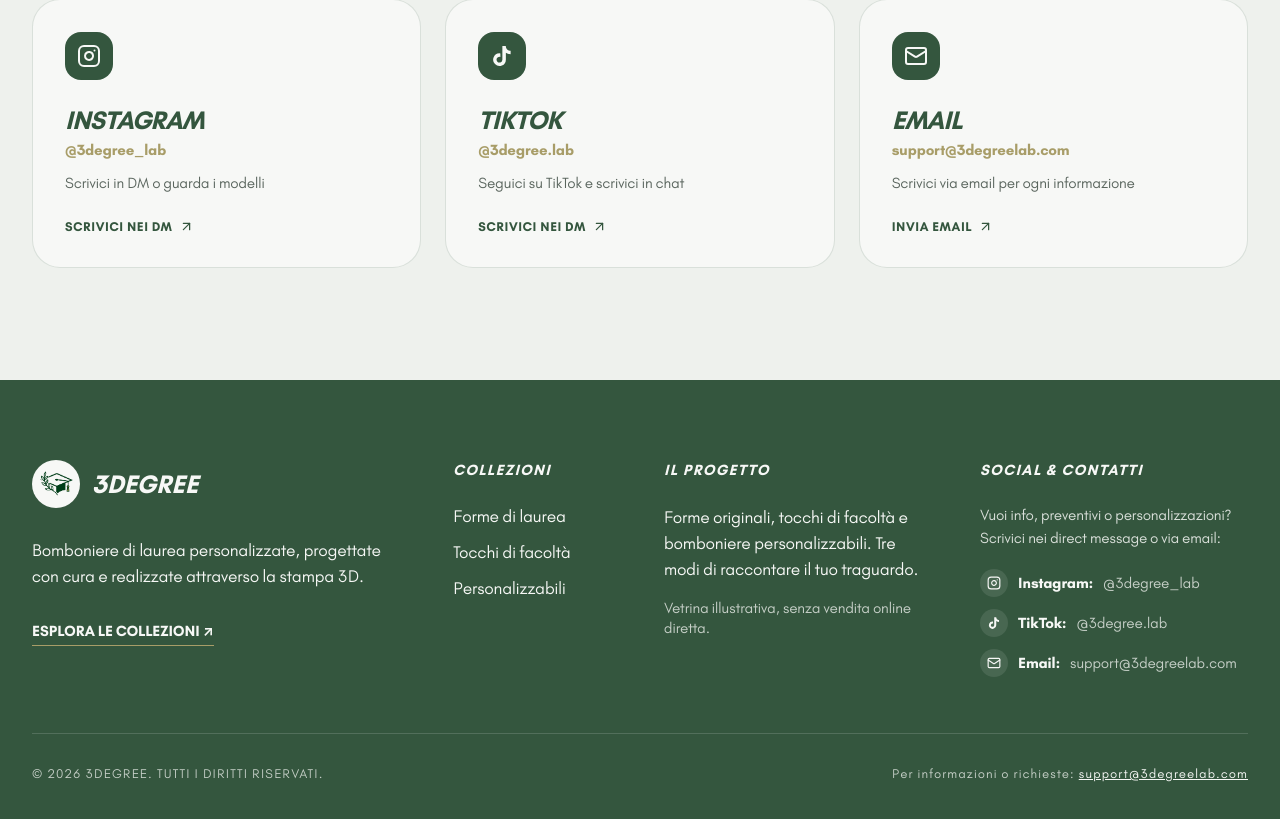
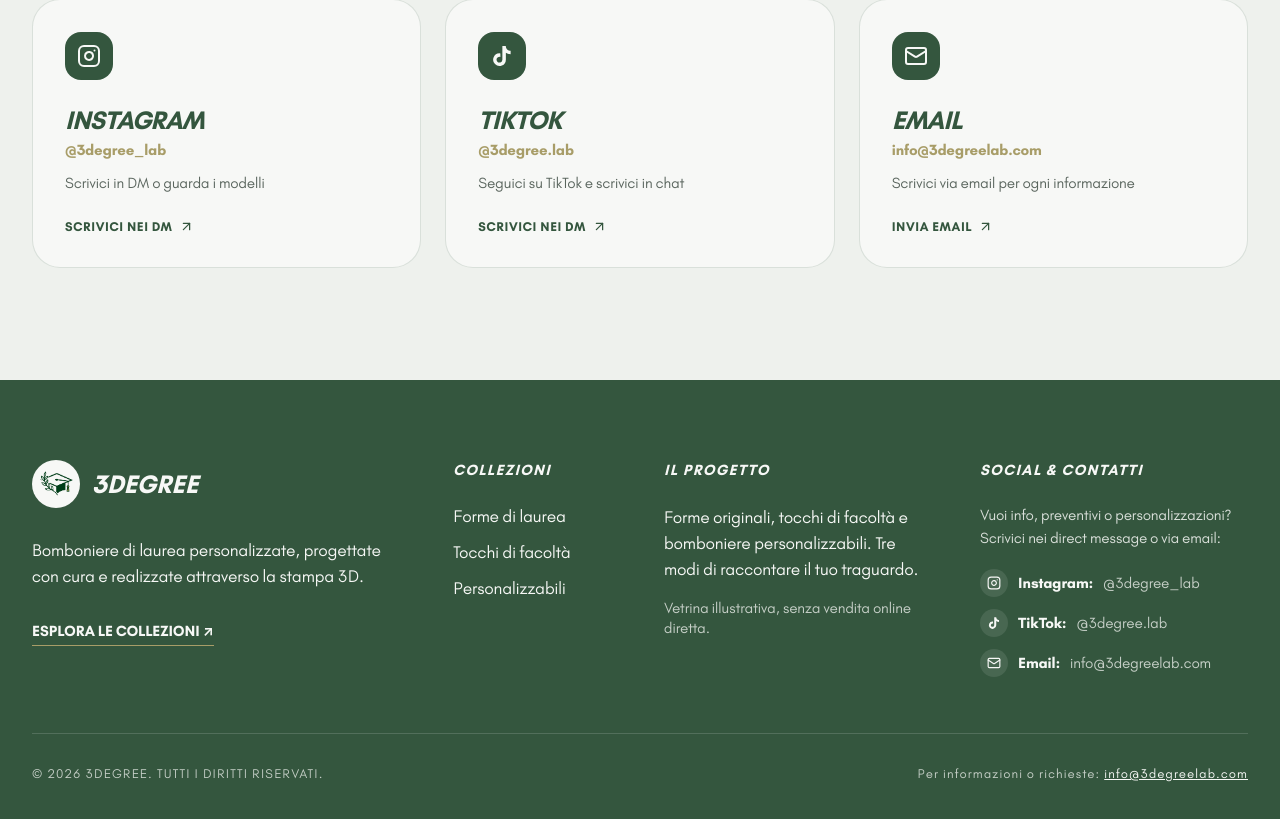
Before and after one commit to AndreaBiasion02/3DegreeTmp, a Next.js app: page / in a window 1280 px wide. Shown: the part 6521-7340 px from the top of the page. Built offline with nearby package versions, Linux system fonts and the light colour scheme; no server answers.

Commit message:
Preparazione deploy Cloudflare

```diff
--- a/src/app/collections/[handle]/page.tsx
+++ b/src/app/collections/[handle]/page.tsx
@@ -24,7 +24,7 @@
       <nav aria-label="Percorso" className="mb-10 flex flex-wrap gap-2 text-sm"><a href="/" className="underline">Home</a><span>/</span><a href="/collections/laurea/" className="underline">Collezioni</a><span>/</span><span>{collection.name}</span></nav>
       <header className="mb-12 max-w-3xl">
         <span className="brand-kicker">Collezione 3Degree</span>
-        <h1 className="brand-heading mt-5 text-5xl xsmall:text-7xl">{collection.name}</h1>
+        <h1 className="brand-heading mt-5 text-3xl xsmall:text-5xl small:text-7xl">{collection.name}</h1>
         <p className="mt-7 text-lg leading-relaxed text-brand-dark/70">{collection.description}</p>
         {handle === "personalizzabili" && <a className="brand-button mt-7" href="/products/tocco-laurea/">Crea la tua bomboniera ↗</a>}
       </header>
--- a/src/app/layout.tsx
+++ b/src/app/layout.tsx
@@ -34,7 +34,7 @@
             name: "3Degree",
             url: siteUrl,
             logo: absolute("/logo.png"),
-            email: "support@3degreelab.com",
+            email: "info@3degreelab.com",
             sameAs: [
               "https://www.instagram.com/3degree_lab/",
               "https://www.tiktok.com/@3degree.lab",
--- a/src/components/cap-explorer.tsx
+++ b/src/components/cap-explorer.tsx
@@ -56,7 +56,7 @@
         </div>
       )}
       <p className="mt-4 text-sm text-brand-dark/70">
-        Solo colori della palette ELEGOO PLA Basic; le tonalità a schermo sono
+        Le tonalità a schermo sono
         indicative. Simulazione illustrativa, senza acquisto. Testi e logo sono
         elaborati solo sul tuo dispositivo e non vengono inviati a un server.
         Ricaricando la pagina riparti dalla configurazione iniziale.
--- a/src/components/navigation.tsx
+++ b/src/components/navigation.tsx
@@ -74,10 +74,10 @@
               <TikTokIcon className="h-4 w-4" />
             </a>
             <a
-              href="mailto:support@3degreelab.com"
-              aria-label="Email support@3degreelab.com"
+              href="mailto:info@3degreelab.com"
+              aria-label="Email info@3degreelab.com"
               className="grid h-9 w-9 place-items-center rounded-full border border-brand-primary/20 text-brand-primary transition-all hover:scale-105 hover:border-brand-primary hover:bg-brand-primary hover:text-brand-light"
-              title="Email support@3degreelab.com"
+              title="Email info@3degreelab.com"
             >
               <MailIcon className="h-4 w-4" />
             </a>
@@ -121,11 +121,11 @@
                   </a>
                 </div>
                 <a
-                  href="mailto:support@3degreelab.com"
+                  href="mailto:info@3degreelab.com"
                   className="mt-3 inline-flex items-center gap-2 text-xs font-bold text-brand-primary underline"
                 >
                   <MailIcon className="h-3.5 w-3.5" />
-                  support@3degreelab.com
+                  info@3degreelab.com
                 </a>
               </div>
             </div>
@@ -228,10 +228,10 @@
           <p className="normal-case">
             Per informazioni o richieste:{" "}
             <a
-              href="mailto:support@3degreelab.com"
+              href="mailto:info@3degreelab.com"
               className="text-brand-light underline hover:text-brand-gold"
             >
-              support@3degreelab.com
+              info@3degreelab.com
             </a>
           </p>
         </div>
--- a/src/components/social-links.tsx
+++ b/src/components/social-links.tsx
@@ -67,8 +67,8 @@
   },
   {
     name: "Email",
-    handle: "support@3degreelab.com",
-    url: "mailto:support@3degreelab.com",
+    handle: "info@3degreelab.com",
+    url: "mailto:info@3degreelab.com",
     icon: MailIcon,
     description: "Scrivici via email per ogni informazione",
   },
--- a/src/components/viewer.tsx
+++ b/src/components/viewer.tsx
@@ -165,7 +165,7 @@
           Ripristina i colori originali
         </button>
         <p className="text-sm text-brand-dark/70">
-          Solo colori della palette ELEGOO PLA Basic. I colori a schermo sono
+          I colori a schermo sono
           indicativi. La scelta resta applicata anche aprendo il modello.
         </p>
       </fieldset>
--- a/src/lib/translations.ts
+++ b/src/lib/translations.ts
@@ -109,7 +109,7 @@
     "Dal tuo spazio personale scegli cosa deve aprirsi quando avvicini il telefono. Potrai sostituirlo quando vuoi.",
   "FAQ 1 Question": "Posso acquistare da questo sito?",
   "FAQ 1 Answer":
-    "Questo sito è una vetrina illustrativa: presenta i modelli e le loro caratteristiche, senza vendita online diretta. Per richiedere informazioni, disponibilità o preventivi per la tua laurea, scrivici nei DM su Instagram (@3degree_lab), TikTok (@3degree.lab) oppure via email a support@3degreelab.com.",
+    "Questo sito è una vetrina illustrativa: presenta i modelli e le loro caratteristiche, senza vendita online diretta. Per richiedere informazioni, disponibilità o preventivi per la tua laurea, scrivici nei DM su Instagram (@3degree_lab), TikTok (@3degree.lab) oppure via email a info@3degreelab.com.",
   "FAQ 2 Question": "Cosa mostrano le anteprime?",
   "FAQ 2 Answer":
     "Le immagini e le viste 3D mostrano modelli digitali. Forme di laurea e Tocchi di facoltà si esplorano aperti e chiusi, cambiando i colori. Nella collezione Personalizzabili puoi aggiungere testi e logo. Colori e finiture fisiche possono differire.",
```
